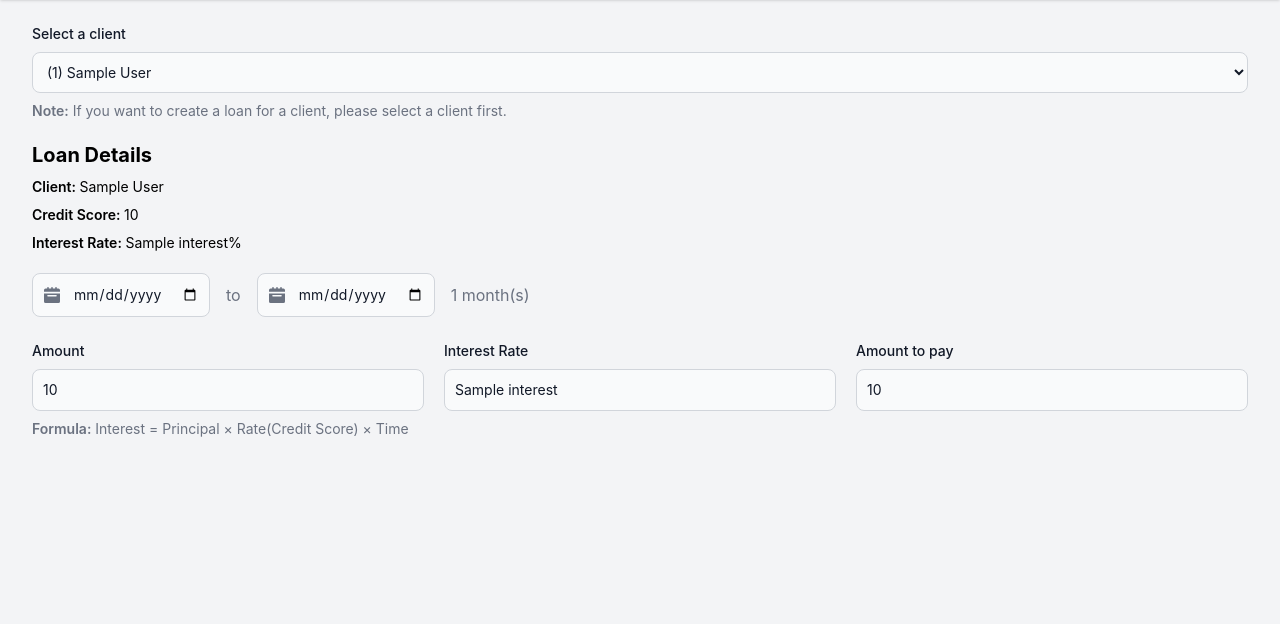
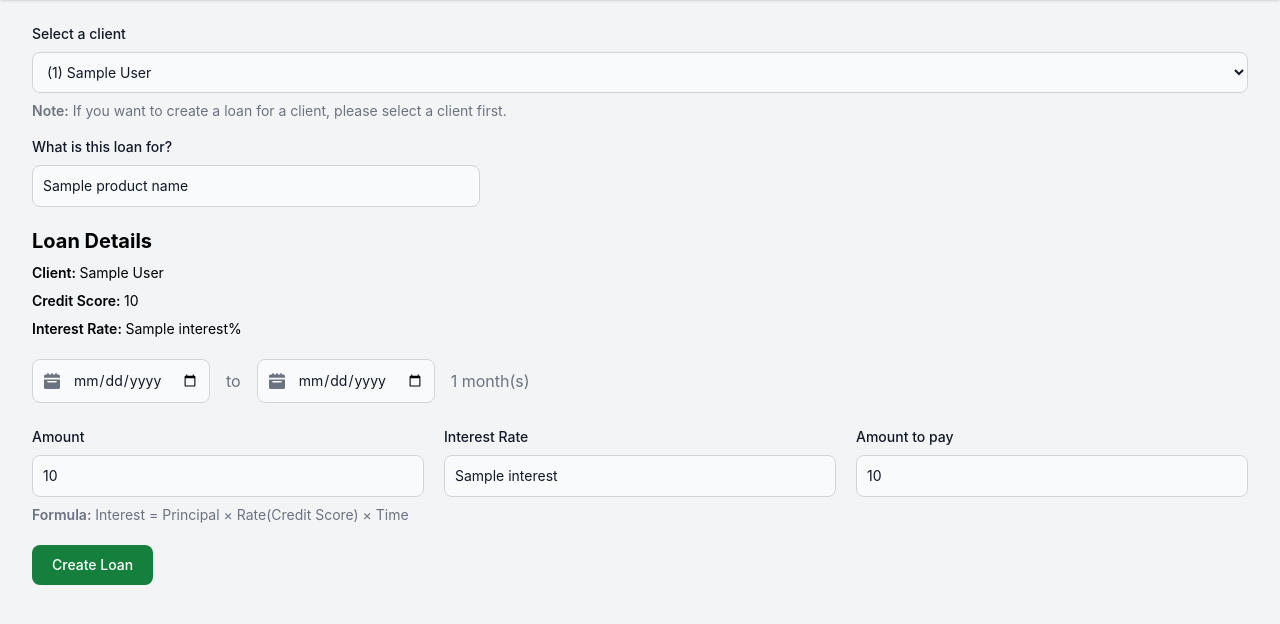
Before and after one commit to ggonzaga29/qwarta, a Django app: template dashboard/templates/loan/create_loan.html in a window 1280 px wide. Shown: the part 148-772 px from the top of the page. Run offline with Django 4.2, Linux system fonts and the light colour scheme; the template is opened without the code that fills it: most values are stand-ins (such as "Sample title", 1, 10 or a date in 2020); some libraries are stand-ins or nearby versions.

Commit message:
feat: finish create loan

```diff
--- a/core/models.py
+++ b/core/models.py
@@ -49,7 +49,7 @@ class Loan(models.Model):
     # Loan status
     status = models.CharField(max_length=50, default='Pending')  # Pending, Approved, Rejected, Paid
     # Foreign keys
-    client = models.ForeignKey(Client, on_delete=models.CASCADE)
+    client  = models.ForeignKey(Client, on_delete=models.CASCADE)
     approved_by = models.ForeignKey(Admin, on_delete=models.CASCADE, default=None, null=True)
 
 
--- a/dashboard/templates/loan/create_loan.html
+++ b/dashboard/templates/loan/create_loan.html
@@ -7,7 +7,10 @@
 {% endblock %}
 
 {% block content %}
-    <form action="">
+    <form action="" method="post">
+        {% csrf_token %}
+        <!-- Hidden user id -->
+        <input type="hidden" name="user_id" value="{{ user_id }}">
         <label for="clients" class="block mb-2 text-sm font-medium text-gray-900 dark:text-white">Select a
             client</label>
         <select id="clients"
@@ -28,7 +31,12 @@
                 first.
             </p>
         </blockquote>
-
+        <div class="my-4 max-w-md">
+            <label for="product_name" class="block mb-2 text-sm font-medium text-gray-900 dark:text-white">What is this
+                loan for?</label>
+            <input type="text" name="product_name" id="product_name" required value="{{ product_name }}"
+                   class="bg-gray-50 border border-gray-300 text-gray-900 text-sm rounded-lg focus:ring-blue-500 focus:border-blue-500 block w-full p-2.5 dark:bg-gray-700 dark:border-gray-600 dark:placeholder-gray-400 dark:text-white dark:focus:ring-blue-500 dark:focus:border-blue-500">
+        </div>
         <div>
             <h2 class="text-xl font-bold mt-5">Loan Details</h2>
 
@@ -88,6 +96,7 @@
                 </div>
 
                 {% if loan_length %}
+                    <input type="text" class="hidden" value="{{ loan_length }}" name="loan_length">
                     <span class="mx-4 text-gray-500">{{ loan_length }} month(s)</span>
                 {% endif %}
             </div>
@@ -97,7 +106,8 @@
                     <div>
                         <label for="amount"
                                class="block mb-2 text-sm font-medium text-gray-900 dark:text-white">Amount</label>
-                        <input type="number" id="amount" placeholder="1.00" value="{{ amount }}" min="5000"
+                        <input type="number" name="amount" id="amount" placeholder="1.00" value="{{ amount }}"
+                               min="5000"
                                class="bg-gray-50 border border-gray-300 text-gray-900 text-sm rounded-lg focus:ring-blue-500 focus:border-blue-500 block w-full p-2.5 dark:bg-gray-700 dark:border-gray-600 dark:placeholder-gray-400 dark:text-white dark:focus:ring-blue-500 dark:focus:border-blue-500">
                     </div>
 
@@ -105,7 +115,7 @@
                         <div>
                             <label for="interest" class="block mb-2 text-sm font-medium text-gray-900 dark:text-white">Interest
                                 Rate</label>
-                            <input type="text" id="interest" placeholder="10%" value="{{ interest }}"
+                            <input type="text" name="interest" id="interest" placeholder="10%" value="{{ interest }}"
                                    class="pointer-events-none bg-gray-50 border border-gray-300 text-gray-900 text-sm rounded-lg focus:ring-blue-500 focus:border-blue-500 block w-full p-2.5 dark:bg-gray-700 dark:border-gray-600 dark:placeholder-gray-400 dark:text-white dark:focus:ring-blue-500 dark:focus:border-blue-500">
                         </div>
 
@@ -113,7 +123,8 @@
                             <label for="amount_to_pay"
                                    class="block mb-2 text-sm font-medium text-gray-900 dark:text-white">Amount
                                 to pay</label>
-                            <input type="text" id="amount_to_pay" placeholder="0.00" value="{{ amount_to_pay }}"
+                            <input type="text" name="amount_to_pay" id="amount_to_pay" placeholder="0.00"
+                                   value="{{ amount_to_pay }}"
                                    class="pointer-events-none bg-gray-50 border border-gray-300 text-gray-900 text-sm rounded-lg focus:ring-blue-500 focus:border-blue-500 block w-full p-2.5 dark:bg-gray-700 dark:border-gray-600 dark:placeholder-gray-400 dark:text-white dark:focus:ring-blue-500 dark:focus:border-blue-500">
                         </div>
                     {% endif %}
@@ -124,6 +135,13 @@
                     <span class="font-semibold">Formula:</span> Interest = Principal × Rate(Credit Score) × Time
                 </p>
             </blockquote>
+
+            {% if amount_to_pay %}
+                <button type="submit"
+                        class="mt-5 text-white bg-green-700 hover:bg-green-800 focus:ring-4 focus:ring-green-300 font-medium rounded-lg text-sm px-5 py-2.5 mr-2 mb-2 dark:bg-blue-600 dark:hover:bg-blue-700 focus:outline-none dark:focus:ring-blue-800">
+                    Create Loan
+                </button>
+            {% endif %}
         </div>
     </form>
 
@@ -131,6 +149,7 @@
         const clients = document.getElementById('clients');
         const start_date = document.getElementById('start_date');
         const end_date = document.getElementById('end_date');
+        const product_name = document.getElementById('product_name');
 
         const amount = document.getElementById('amount');
         const interest = document.getElementById('interest');
@@ -150,29 +169,38 @@
         start_date.setAttribute('value', urlParams.get('start_date'));
         end_date.setAttribute('value', urlParams.get('end_date'));
 
+
+
         clients.addEventListener('change', () => {
             if (clients.value !== 'Choose a client') {
                 window.location.href = `/dashboard/loans/create/?user_id=${clients.value}`;
             }
         });
 
+        product_name.addEventListener('change', () => {
+            if (clients.value !== 'Choose a client') {
+                window.location.href = `/dashboard/loans/create/?user_id=${clients.value}&product_name=${product_name.value}`;
+            }
+        });
+
         start_date.addEventListener('change', () => {
             if (clients.value !== 'Choose a client') {
-                window.location.href = `/dashboard/loans/create/?user_id=${clients.value}&start_date=${start_date.value}`;
+                window.location.href = `/dashboard/loans/create/?user_id=${clients.value}&product_name=${product_name.value}&start_date=${start_date.value}`;
             }
         });
 
         end_date.addEventListener('change', () => {
             if (clients.value !== 'Choose a client') {
-                window.location.href = `/dashboard/loans/create/?user_id=${clients.value}&start_date=${start_date.value}&end_date=${end_date.value}`;
+                window.location.href = `/dashboard/loans/create/?user_id=${clients.value}&product_name=${product_name.value}&start_date=${start_date.value}&end_date=${end_date.value}`;
             }
         });
 
         amount.addEventListener('change', () => {
             if (clients.value !== 'Choose a client') {
-                window.location.href = `/dashboard/loans/create/?user_id=${clients.value}&start_date=${start_date.value}&end_date=${end_date.value}&amount=${amount.value}`;
+                window.location.href = `/dashboard/loans/create/?user_id=${clients.value}&product_name=${product_name.value}&start_date=${start_date.value}&end_date=${end_date.value}&amount=${amount.value}`;
             }
         });
 
+
     </script>
 {% endblock %}
```
Also changed, not shown: dashboard/views.py (+34 -0 lines).
